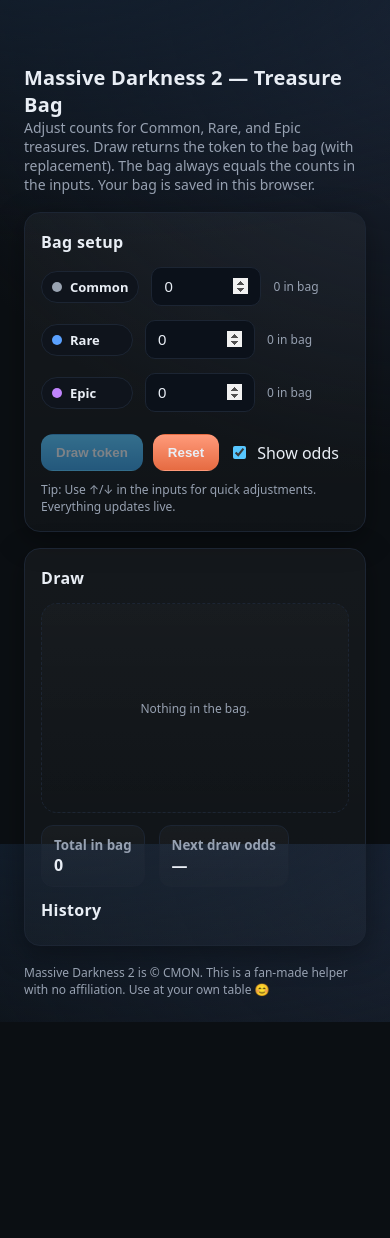
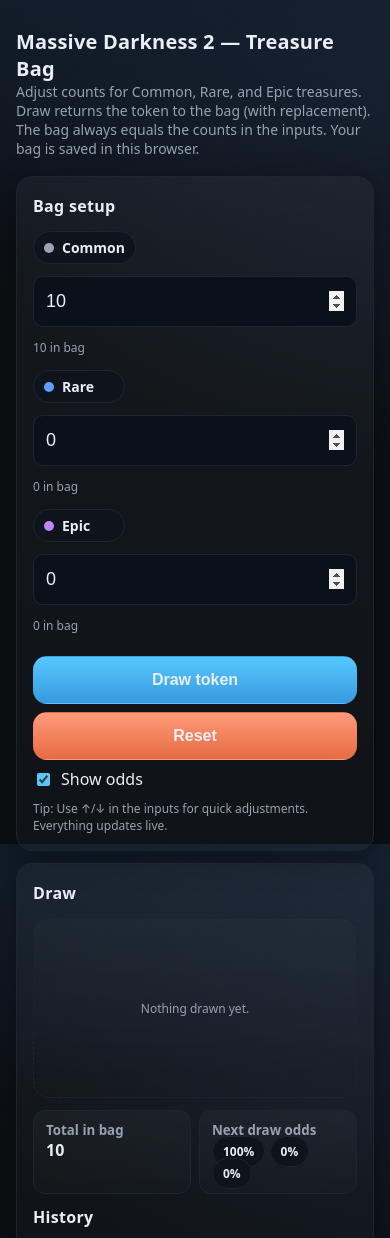
Before and after one commit to hang-on/MD2-treasure-bag, a plain HTML site: page index.html in a window 390 px wide. Shown: the top 1238 px of the page. Before the commit the page ends 1022 px from the top, so only its background shows below. Drawn offline with Linux system fonts and the light colour scheme.

Commit message:
Add mobile optimizations and update reset functionality to set default counts

```diff
--- a/index.html
+++ b/index.html
@@ -75,6 +75,20 @@
 
     .toggle{display:inline-flex;align-items:center;gap:8px;cursor:pointer;user-select:none}
     .toggle input{accent-color:#57c7ff}
+
+    /* Mobile (iPhone portrait) optimizations */
+    @media (max-width: 430px){
+      .wrap{max-width:100%;padding:16px;margin:12px auto}
+      .grid{grid-template-columns:1fr;gap:12px}
+      .row{flex-wrap:wrap}
+      .badge{font-size:14px}
+      input[type=number]{width:100%;font-size:18px;padding:14px 12px}
+      .actions{display:grid;grid-template-columns:1fr;gap:8px}
+      button{width:100%;min-height:44px;padding:14px 16px;font-size:16px;border-radius:14px}
+      .drawArea{height:180px}
+      .stats{gap:8px}
+      .stat{flex:1}
+    }
   </style>
 </head>
 <body>
@@ -216,7 +230,7 @@
     }
 
     function reset(silent=false){
-      state.counts = { common:0, rare:0, epic:0 };
+      state.counts = { common:10, rare:0, epic:0 }; // default after reset per request
       state.history = [];
       // Clear draw area content entirely and show default hint
       drawArea.innerHTML = '<div class="hint">Nothing drawn yet.</div>';
@@ -314,11 +328,9 @@
         render();
         console.assert(drawBtn.disabled === true, 'Draw button should be disabled when bag is empty');
 
-        // Test 4: reset clears history and draw area
-        state.counts = { common: 1, rare: 1, epic: 1 };
-        draw();
-        console.assert(state.history.length > 0 && drawArea.querySelector('.token'), 'Prereq: need a token on screen');
+        // Test 4: reset sets counts to 10/0/0 and clears history + draw area
         reset();
+        console.assert(state.counts.common === 10 && state.counts.rare === 0 && state.counts.epic === 0, 'Reset did not set counts to 10/0/0');
         console.assert(state.history.length === 0, 'Reset did not clear history');
         console.assert(!drawArea.querySelector('.token'), 'Reset did not clear last drawn token');
 
@@ -328,11 +340,11 @@
         state.settings.showOdds = true; render();
         console.assert(oddsStat.style.display !== 'none', 'Odds stat should be visible when showOdds=true');
 
-        // Test 6: reset button click handler is wired and calls reset()
-        state.counts = { common:2, rare:2, epic:2 };
+        // Test 6: reset button click handler is wired and calls reset() with new defaults
+        state.counts = { common:2, rare:2, epic:2 }; render();
         draw();
         resetBtn.click();
-        console.assert(state.history.length === 0 && total() === 0, 'Reset button click did not trigger reset');
+        console.assert(state.counts.common === 10 && total() === 10 && state.history.length === 0, 'Reset button click did not trigger reset to 10/0/0');
       } catch(e){
         console.error('Self-tests failed:', e);
       } finally {
```
